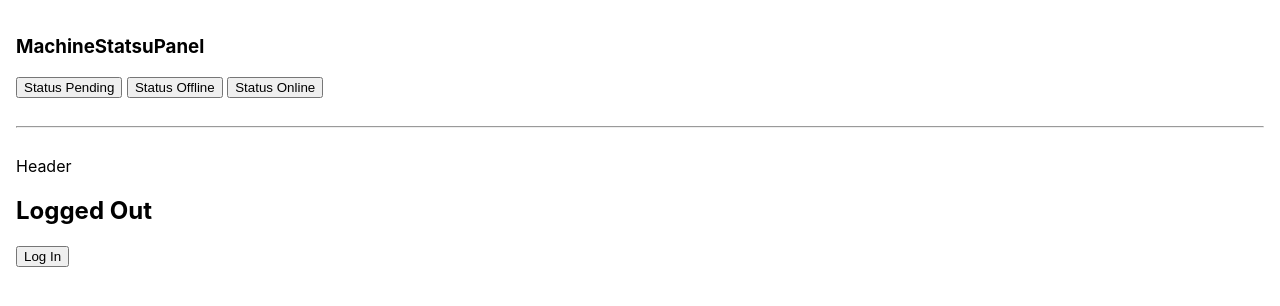
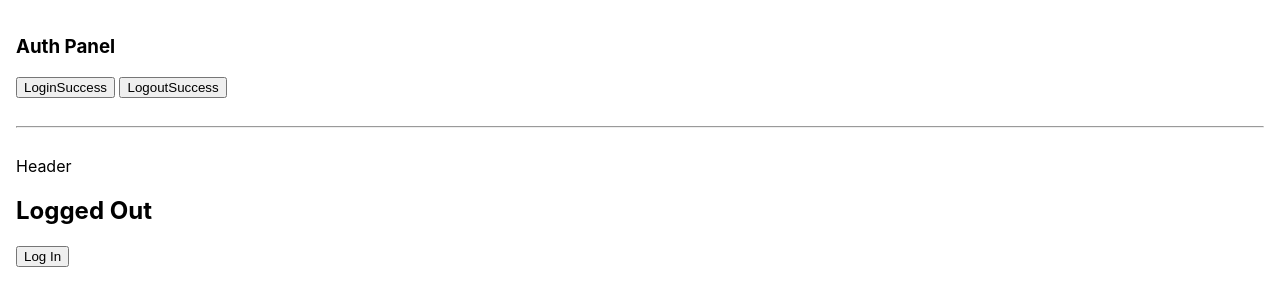
Before and after one commit to toxa16/harvey-control-frontend, a React (Create React App) app: page / in a window 1280 px wide. Shown: the top 306 px of the page. Built offline with nearby package versions, Linux system fonts and the light colour scheme.

Commit message:
init auth panel

```diff
--- a/src/App.js
+++ b/src/App.js
@@ -1,16 +1,13 @@
 import React from 'react';
 
 import './App.css';
-import ConnectedPanel from './Panel/ConnectedPanel';
-import ConnectedMainScreen from './subapp/components/ConnectedMainScreen';
-import ConnectedOnlineStatus from './machine-online-status/ui/ConnectedOnlineStatus';
-import ConnectedMachineStatusPanel from './_panels/ConnectedMachineStatusPanel';
 import AuthScreen from './auth/ui/AuthScreen';
+import ConnectedAuthPanel from './_panels/AuthPanel/ConnectedAuthPanel';
 
 function App() {
   return (
     <div className="App">
-      <ConnectedMachineStatusPanel />
+      <ConnectedAuthPanel />
       <br />
       <hr />
       <br />
--- /dev/null
+++ b/src/_panels/AuthPanel/AuthPanel.js
@@ -0,0 +1,14 @@
+import React from 'react';
+
+export default function AuthPanel() {
+  return (
+    <div>
+      <h3>Auth Panel</h3>
+      <div>
+        <button>LoginSuccess</button>
+        {' '}
+        <button>LogoutSuccess</button>
+      </div>
+    </div>
+  );
+}
--- /dev/null
+++ b/src/_panels/AuthPanel/ConnectedAuthPanel.js
@@ -0,0 +1,18 @@
+import { connect } from 'react-redux';
+
+import AuthPanel from './AuthPanel';
+
+function mapStateToProps(state) {
+  return {};
+}
+
+function mapDispatchToProps(dispatch) {
+  return {};
+}
+
+const ConnectedAuthPanel = connect(
+  mapStateToProps,
+  mapDispatchToProps,
+)(AuthPanel);
+
+export default ConnectedAuthPanel;
--- /dev/null
+++ b/src/auth/logic/action-type.enum.js
@@ -0,0 +1,6 @@
+const ActionType = {
+  LOGIN_SUCCESS: 'LOGIN_SUCCESS',
+  LOGOUT_SUCCESS: 'LOGOUT_SUCCESS',
+};
+
+export default ActionType;
--- a/src/auth/logic/reducer.js
+++ b/src/auth/logic/reducer.js
@@ -1,4 +1,5 @@
 import AuthStatus from './auth-status.enum';
+import ActionType from './action-type.enum';
 
 const initialState = {
   status: AuthStatus.LOGGED_OUT,
@@ -6,6 +7,16 @@ const initialState = {
 
 export default function(state = initialState, action) {
   switch (action.type) {
+    case ActionType.LOGIN_SUCCESS: {
+      return Object.assign({}, state, {
+        status: AuthStatus.LOGGED_IN,
+      });
+    }
+    case ActionType.LOGOUT_SUCCESS: {
+      return Object.assign({}, state, {
+        status: AuthStatus.LOGGED_OUT,
+      });
+    }
     default: return state;
   }
 }
```
